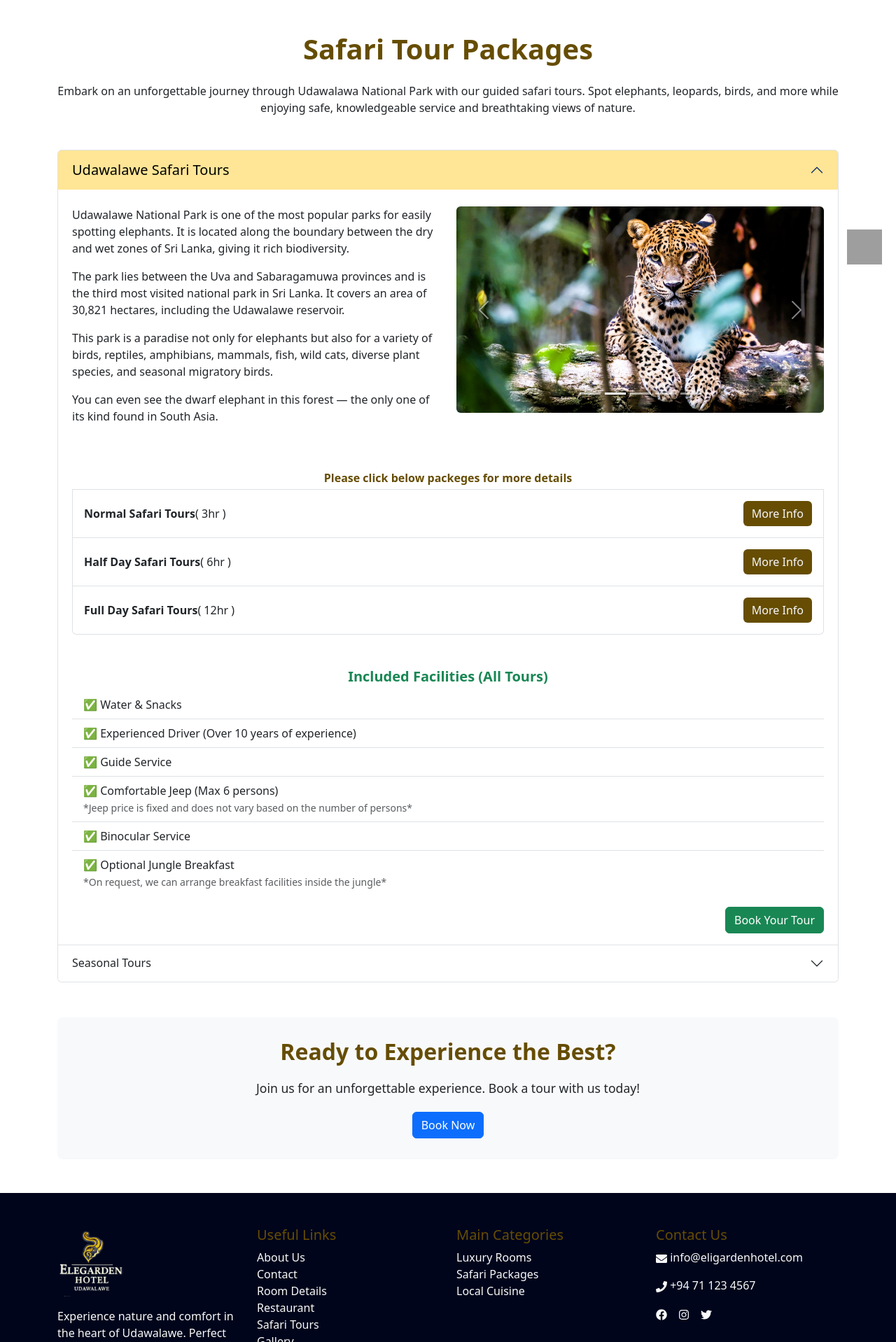
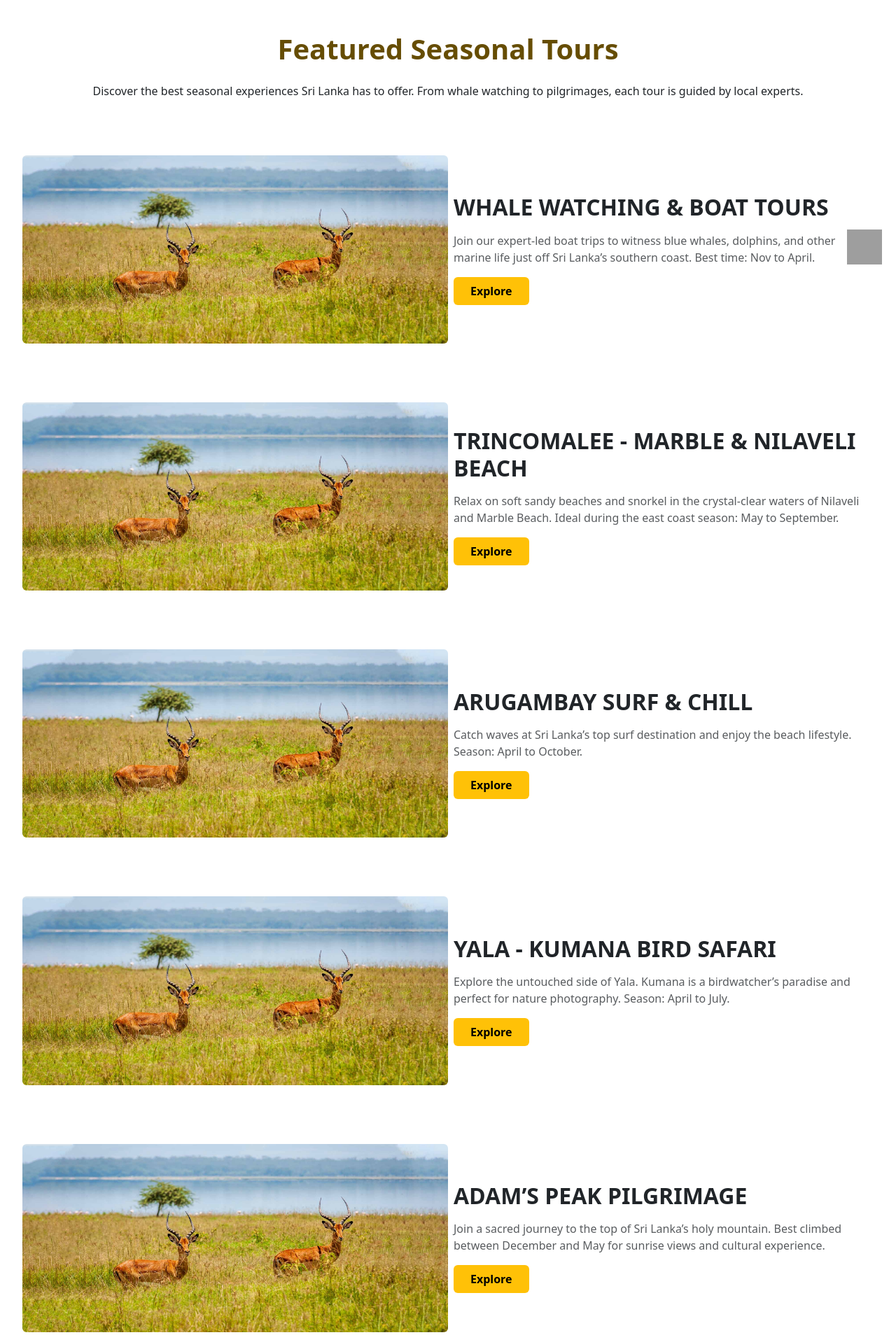
Before and after one commit to tharindu125/Udawalava-Eligarden-Hotel, a React (Vite) app: page /SeasonalTours in a window 1280 px wide. Shown: the part 402-2320 px from the top of the page at 70% size. Built offline with nearby package versions, Linux system fonts and the light colour scheme; grey boxes are pictures that could not be loaded.

Commit message:
edit safari tours

```diff
--- a/src/pages/SeasonalTours.jsx
+++ b/src/pages/SeasonalTours.jsx
@@ -1,222 +1,120 @@
-
-
-import { useState } from "react";
-import { Accordion, Card, Button, ListGroup, Row, Col } from "react-bootstrap";
-import { Modal, Carousel } from "react-bootstrap";
-
+import { Card, Button, Row, Col } from "react-bootstrap";
 import CustomNavbar from '../components/CustomNavbar';
 
-import slider1 from '../assets/slider1.jpg';
-import udawalava01 from '../assets/sri-lanka-wild-life.jpg'
-import udawalava02 from '../assets/sri-lanka-leopard-asian.jpg'
-import udawalava03 from '../assets/Udawalava-Eligarden-Hotel-Safari-Gallery-Image09.jpg'
-import udawalava04 from '../assets/Udawalava-Eligarden-Hotel-Wildlife-Adventures.jpg'
-import udawalava05 from '../assets/Udawalava-Eligarden-Hotel-Safari.jpg'
+import seasonalHero from '../assets/Sigiriya-Leopard-in-Sri-Lanka-hero.jpg';
+import whaleWatching from '../assets/Yala-National-Park.jpg';
+import trincomaleeBeach from '../assets/Yala-National-Park.jpg';
+import arugambaySurf from '../assets/Yala-National-Park.jpg';
+import kumanaSafari from '../assets/Yala-National-Park.jpg';
+import adamsPeak from '../assets/Yala-National-Park.jpg';
 
-function SafariTours() {
-    const [showModal, setShowModal] = useState(false);
-    const [selectedPackage, setSelectedPackage] = useState(null);
-    const images = [udawalava01, udawalava02, udawalava03, udawalava04, udawalava05];
-
-    const handlePackageClick = (pkg) => {
-        setSelectedPackage(pkg);
-        setShowModal(true);
-    };
-
+function SeasonalTours() {
     return (
         <>
             <CustomNavbar />
 
             {/* Hero Section */}
-            <div className="about-hero-section" style={{ position: 'relative', width: '100vw', height: '400px', background: `url(${slider1}) no-repeat center center/cover` }}>
+            <div
+                className="about-hero-section"
+                style={{
+                    position: 'relative',
+                    width: '100vw',
+                    height: '400px',
+                    background: `url(${seasonalHero}) no-repeat center center/cover`
+                }}
+            >
                 <div className="hero-overlay">
-                    <h1 className="text-center text-white fw-bold" data-aos="fade-up" data-aos-delay="200">Udawalawe Safari Tours</h1>
+                    <h1 className="text-center text-white fw-bold" data-aos="fade-up" data-aos-delay="200">
+                        Seasonal Tours in Sri Lanka
+                    </h1>
                     <p className="text-center text-white" data-aos="fade-up" data-aos-delay="300">
-                        Enjoy free laundry and room service with no extra fees – because your comfort is always our priority.
+                        Explore Sri Lanka's best seasonal attractions, from ocean giants to sacred mountain trails.
                     </p>
                 </div>
             </div>
 
-            <div className="container py-5 safari_tours">
-                <h2 className="text-center mb-4 fw-bold display-6 text-warning-emphasis" data-aos="zoom-in" data-aos-delay="200">Safari Tour Packages</h2>
+            <div className=" py-5 safari_tours">
+                <h2 className="text-center mb-4 fw-bold display-6 text-warning-emphasis" data-aos="zoom-in" data-aos-delay="200">
+                    Featured Seasonal Tours
+                </h2>
                 <p className='text-center mb-5' data-aos="flip-up" data-aos-delay="200">
-                    Embark on an unforgettable journey through Udawalawa National Park with our guided safari tours. Spot elephants, leopards, birds, and more while enjoying safe, knowledgeable service and breathtaking views of nature.
+                    Discover the best seasonal experiences Sri Lanka has to offer. From whale watching to pilgrimages, each tour is guided by local experts.
                 </p>
 
-                <Accordion defaultActiveKey="0">
-                    <Accordion.Item eventKey="0">
-                        <Accordion.Header  className="custom-accordion-header" data-aos="flip-up" data-aos-delay="200">Udawalawe Safari Tours</Accordion.Header>
-                        <Accordion.Body>
-                            <Row className='mb-5 mt-2'>
-                                <Col xs={12} md={6}>
-                                    <p data-aos="fade-up" data-aos-delay="200">
-                                        Udawalawe National Park is one of the most popular parks for easily spotting elephants. It is located along the boundary between the dry and wet zones of Sri Lanka, giving it rich biodiversity.
-                                    </p>
-                                    <p data-aos="fade-up" data-aos-delay="300">
-                                        The park lies between the Uva and Sabaragamuwa provinces and is the third most visited national park in Sri Lanka. It covers an area of 30,821 hectares, including the Udawalawe reservoir.
-                                    </p>
-                                    <p data-aos="fade-up" data-aos-delay="400">
-                                        This park is a paradise not only for elephants but also for a variety of birds, reptiles, amphibians, mammals, fish, wild cats, diverse plant species, and seasonal migratory birds.
-                                    </p>
-                                    <p data-aos="fade-up" data-aos-delay="500">
-                                        You can even see the dwarf elephant in this forest — the only one of its kind found in South Asia.
-                                    </p>
-                                </Col>
-                                <Col xs={12} md={6} data-aos="fade-up" data-aos-delay="200">
-                                    {/* <img src={image} className="img-fluid rounded" alt="Elephants at Udawalawe National Park" /> */}
-                                    <Carousel
-                                        interval={3000}       // Auto-play every 3 seconds
-                                        indicators={true}     // Show dots
-                                        controls={true}       // Show prev/next arrows
-                                        pause="hover"         // Pause when mouse hovers
-                                        slide                  // Optional: fade effect
-                                        >
-                                        {images.map((imgSrc, index) => (
-                                            <Carousel.Item key={index}>
-                                            <img
-                                                className="d-block w-100 rounded"
-                                                src={imgSrc}
-                                                alt={`Slide ${index + 1}`}
-                                                style={{ maxHeight: '300px', objectFit: 'cover' }}
-                                            />
-                                            </Carousel.Item>
-                                        ))}
-                                    </Carousel>
+                <Row>
+                    {/* Whale Watching */}
+                    <Col md={12} className="">
+                        <Card className="border-0 bg-transparent">
+                            <Row className="g-0 align-items-center">
+                                <Col md={6}><img src={whaleWatching} className="img-fluid rounded" alt="Whale Watching Tour" /></Col>
+                                <Col md={6} className="px-2 py-4">
+                                    <h2 className="fw-bold text-uppercase mb-3">Whale Watching & Boat Tours</h2>
+                                    <p className="text-muted">Join our expert-led boat trips to witness blue whales, dolphins, and other marine life just off Sri Lanka’s southern coast. Best time: Nov to April.</p>
+                                    <Button href="/WhaleWatchingTours" className="btn-warning border-0 fw-bold px-4 py-2 rounded">Explore</Button>
                                 </Col>
                             </Row>
+                        </Card>
+                    </Col>
 
-                            <ListGroup>
-                                <p className='mb-1 text-warning-emphasis fw-semibold text-center'>Please click below packeges for more details</p>
-                                <ListGroup.Item className='py-3' onClick={() => handlePackageClick({
-                                    title: "Normal Safari Tours",
-                                    duration: "3hr",
-                                    capacity: "6 Persons",
-                                    price: "12000",
-                                    description: "Perfect for a quick elephant viewing experience."
-                                    })} style={{ cursor: 'pointer' }}
-                                >
-                                    <div className="d-flex justify-content-between">
-                                        <div className="packege_details">
-                                            <strong>Normal Safari Tours</strong> ( 3hr )
+                    {/* Trincomalee Beaches */}
+                    <Col md={12} className="">
+                        <Card className="border-0 bg-transparent">
+                            <Row className="g-0 align-items-center">
+                                <Col md={6}><img src={trincomaleeBeach} className="img-fluid rounded" alt="Trincomalee Beach" /></Col>
+                                <Col md={6} className="px-2 py-4">
+                                    <h2 className="fw-bold text-uppercase mb-3">Trincomalee - Marble & Nilaveli Beach</h2>
+                                    <p className="text-muted">Relax on soft sandy beaches and snorkel in the crystal-clear waters of Nilaveli and Marble Beach. Ideal during the east coast season: May to September.</p>
+                                    <Button href="/TrincomaleeTours" className="btn-warning border-0 fw-bold px-4 py-2 rounded">Explore</Button>
+                                </Col>
+                            </Row>
+                        </Card>
+                    </Col>
 
-                                        </div>
-                                        <Button className="text-light" style={{background:'#664d03', border:'none'}}>More Info</Button>
-                                    </div>
-                                </ListGroup.Item>
-                                <ListGroup.Item className='py-3' onClick={() => handlePackageClick({
-                                    title: "Half Day Safari Tours",
-                                    duration: "6hr",
-                                    capacity: "6 Persons",
-                                    price: "20000",
-                                    description: "Perfect for a quick elephant viewing experience."
-                                    })} style={{ cursor: 'pointer' }}
-                                >
-                                    <div className="d-flex justify-content-between">
-                                        <div className="packege_details">
-                                            <strong>Half Day Safari Tours</strong> ( 6hr )
-                                        </div>
-                                        <Button className="text-light" style={{background:'#664d03', border:'none'}}>More Info</Button>
-                                    </div>
-                                </ListGroup.Item>
-                                <ListGroup.Item className='py-3' onClick={() => handlePackageClick({
-                                    title: "Full Day Safari Tours",
-                                    duration: "12hr",
-                                    capacity: "6 Persons",
-                                    price: "35000",
-                                    description: "Perfect for a quick elephant viewing experience."
-                                    })} style={{ cursor: 'pointer' }}
-                                >
-                                    <div className="d-flex justify-content-between">
-                                        <div className="packege_details">
-                                            <strong>Full Day Safari Tours</strong> ( 12hr )
-                                        </div>
-                                        <Button className="text-light" style={{background:'#664d03', border:'none'}}>More Info</Button>
-                                    </div>
-                                </ListGroup.Item>
-                            </ListGroup>
-                            <Row className="mt-4">
-                                <div className="mt-4" data-aos="fade-up" data-aos-delay="300">
-                                    <h5 className="text-success fw-bold mb-2 text-center">Included Facilities (All Tours)</h5>
-                                    <ListGroup variant="flush">
-                                    <ListGroup.Item>✅ Water & Snacks</ListGroup.Item>
-                                    <ListGroup.Item>✅ Experienced Driver (Over 10 years of experience)</ListGroup.Item>
-                                    <ListGroup.Item>✅ Guide Service</ListGroup.Item>
-                                    <ListGroup.Item>✅ Comfortable Jeep (Max 6 persons)<br />
-                                        <small className="text-muted">*Jeep price is fixed and does not vary based on the number of persons*</small>
-                                    </ListGroup.Item>
-                                    <ListGroup.Item>✅ Binocular Service</ListGroup.Item>
-                                    <ListGroup.Item>✅ Optional Jungle Breakfast<br />
-                                        <small className="text-muted">*On request, we can arrange breakfast facilities inside the jungle*</small>
-                                    </ListGroup.Item>
-                                    </ListGroup>
-                                </div>
+                    {/* Arugambay Surfing */}
+                    <Col md={12} className="">
+                        <Card className="border-0 bg-transparent">
+                            <Row className="g-0 align-items-center">
+                                <Col md={6}><img src={arugambaySurf} className="img-fluid rounded" alt="Arugambay Surfing" /></Col>
+                                <Col md={6} className="px-2 py-4">
+                                    <h2 className="fw-bold text-uppercase mb-3">Arugambay Surf & Chill</h2>
+                                    <p className="text-muted">Catch waves at Sri Lanka’s top surf destination and enjoy the beach lifestyle. Season: April to October.</p>
+                                    <Button href="/ArugambayTours" className="btn-warning border-0 fw-bold px-4 py-2 rounded">Explore</Button>
+                                </Col>
                             </Row>
-                            <div className="mt-3 text-end">
-                                <Button variant="success" href="/contact#book_now">Book Your Tour</Button>
-                            </div>
-                        </Accordion.Body>
-                    </Accordion.Item>
+                        </Card>
+                    </Col>
 
-                    <Accordion.Item eventKey="1">
-                        <Accordion.Header>Seasonal Tours</Accordion.Header>
-                        <Accordion.Body>
-                            <p>Explore the wild side of Sri Lanka</p>
-                            <ListGroup>
-                                <ListGroup.Item>
-                                    <div className="d-flex justify-content-between">
-                                        <div>
-                                            <strong>Half-Day Safari</strong> — Morning or Evening Safari
-                                        </div>
-                                        <span>$40</span>
-                                    </div>
-                                </ListGroup.Item>
-                                <ListGroup.Item>
-                                    <div className="d-flex justify-content-between">
-                                        <div>
-                                            <strong>Full-Day Safari</strong> — Includes lunch + guide
-                                        </div>
-                                        <span>$70</span>
-                                    </div>
-                                </ListGroup.Item>
-                            </ListGroup>
-                            <div className="mt-3 text-end">
-                                <Button variant="success">Book Your Tour</Button>
-                            </div>
-                        </Accordion.Body>
-                    </Accordion.Item>
-                </Accordion>
+                    {/* Kumana Safari */}
+                    <Col md={12} className="">
+                        <Card className="border-0 bg-transparent">
+                            <Row className="g-0 align-items-center">
+                                <Col md={6}><img src={kumanaSafari} className="img-fluid rounded" alt="Kumana Safari" /></Col>
+                                <Col md={6} className="px-2 py-4">
+                                    <h2 className="fw-bold text-uppercase mb-3">Yala - Kumana Bird Safari</h2>
+                                    <p className="text-muted">Explore the untouched side of Yala. Kumana is a birdwatcher’s paradise and perfect for nature photography. Season: April to July.</p>
+                                    <Button href="/KumanaTours" className="btn-warning border-0 fw-bold px-4 py-2 rounded">Explore</Button>
+                                </Col>
+                            </Row>
+                        </Card>
+                    </Col>
 
-                {/* Call to Action */}
-                <div className="cta-section text-center">
-                    <h3 className='fw-bold text-warning-emphasis' data-aos="fade-up" data-aos-delay="200">Ready to Experience the Best?</h3>
-                    <p data-aos="fade-up" data-aos-delay="400">Join us for an unforgettable experience. Book a tour with us today!</p>
-                    <Button variant="primary" href="/contact#book_now" data-aos="fade-up" data-aos-delay="600"                                        >Book Now</Button>
-                </div>
-
-                <Modal show={showModal} onHide={() => setShowModal(false)} centered>
-                    <Modal.Header closeButton>
-                        <Modal.Title className="text-primary-emphasis">{selectedPackage?.title}</Modal.Title>
-                    </Modal.Header>
-                    <Modal.Body>
-                        <p><strong>Duration :</strong> {selectedPackage?.duration}</p>
-                        <p><strong>Capacity :</strong> {selectedPackage?.capacity}</p>
-                        <p><strong>Price : </strong> Rs. {selectedPackage?.price}</p>
-                        <p>{selectedPackage?.description}</p>
-                    </Modal.Body>
-                    <Modal.Footer>
-                        <Button variant="secondary" onClick={() => setShowModal(false)}>
-                            Close
-                        </Button>
-                        <Button variant="success" href="/contact#book_now">
-                            Book Now
-                        </Button>
-                    </Modal.Footer>
-                </Modal>
-
+                    {/* Adam’s Peak */}
+                    <Col md={12} className="">
+                        <Card className="border-0 bg-transparent">
+                            <Row className="g-0 align-items-center">
+                                <Col md={6}><img src={adamsPeak} className="img-fluid rounded" alt="Adam's Peak" /></Col>
+                                <Col md={6} className="px-2 py-4">
+                                    <h2 className="fw-bold text-uppercase mb-3">Adam’s Peak Pilgrimage</h2>
+                                    <p className="text-muted">Join a sacred journey to the top of Sri Lanka’s holy mountain. Best climbed between December and May for sunrise views and cultural experience.</p>
+                                    <Button href="/AdamsPeakTours" className="btn-warning border-0 fw-bold px-4 py-2 rounded">Explore</Button>
+                                </Col>
+                            </Row>
+                        </Card>
+                    </Col>
+                </Row>
             </div>
-
         </>
-    )
+    );
 }
 
-export default SafariTours;
+export default SeasonalTours;
```
Also changed, not shown: src/pages/UdawalaweSafariTours.jsx (+0 -22 lines).
